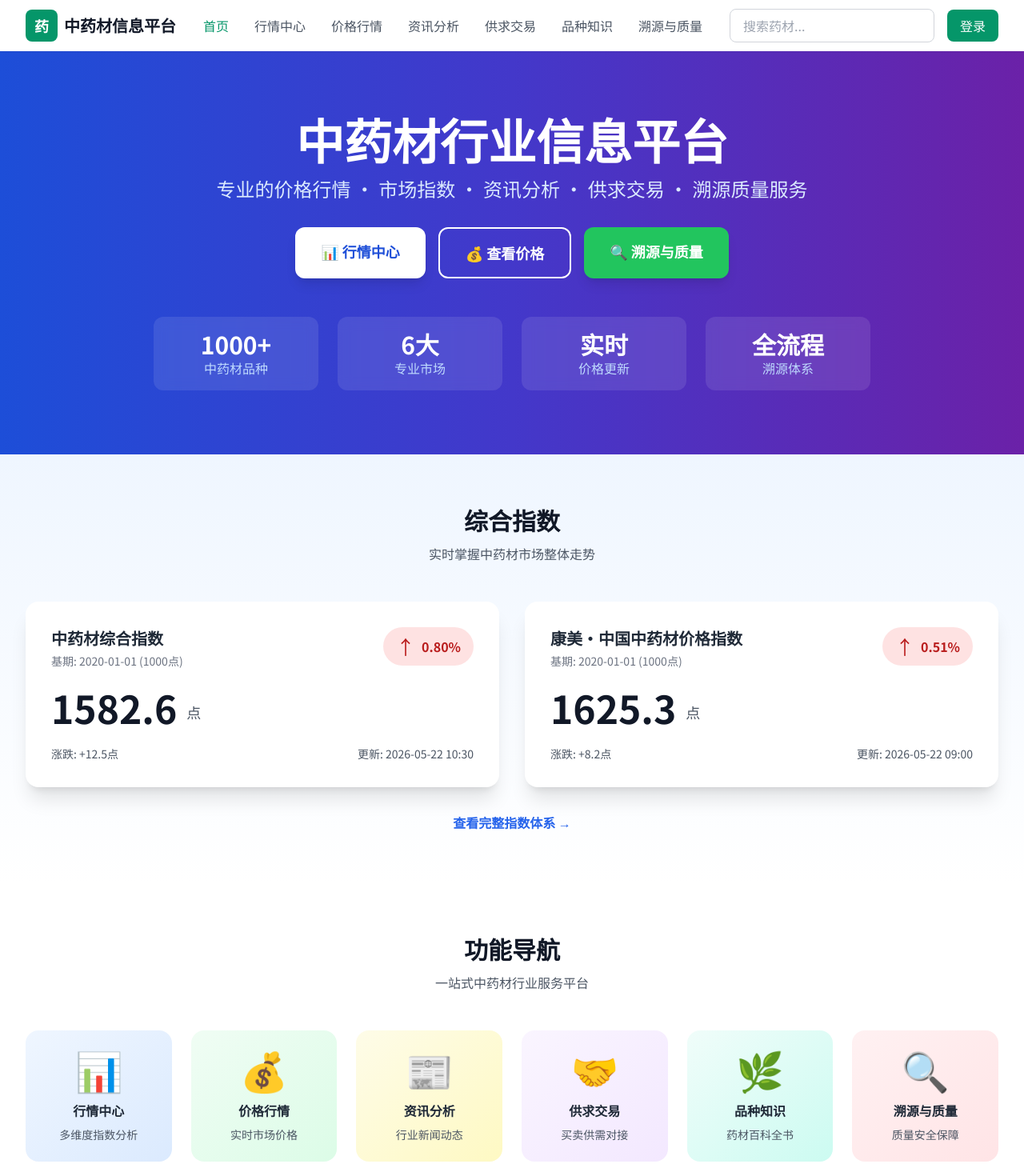
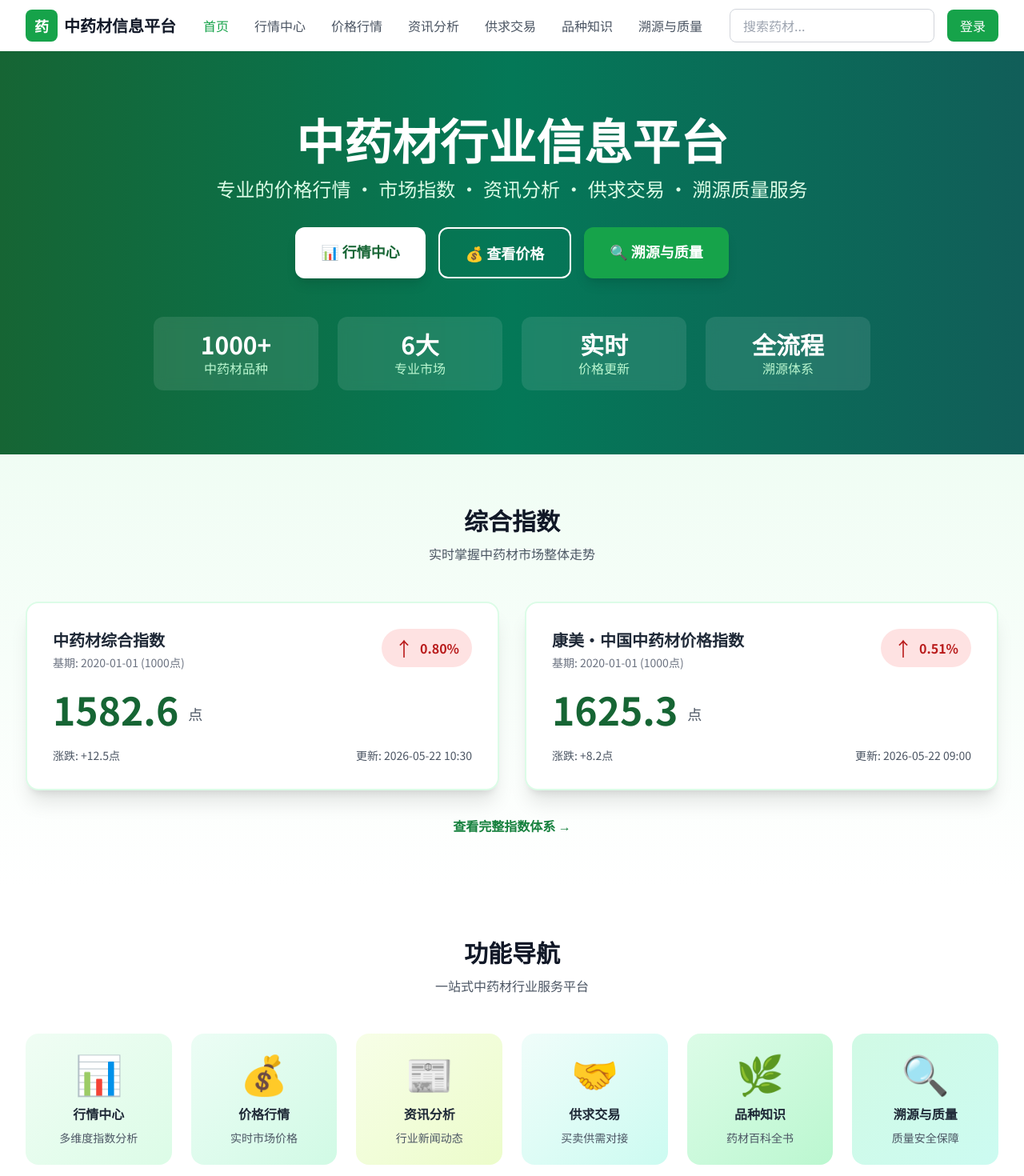
Before and after one commit to moyuseo/ysy, a React (Vite) app: page / in a window 1280 px wide. Shown: the top 1470 px of the page at 80% size. Built offline with nearby package versions, Linux system fonts and the light colour scheme.

Commit message:
feat: 中药材行业信息网站规划
Co-authored-by: traeagent <traeagent@users.noreply.github.com>

```diff
--- a/src/pages/Home.tsx
+++ b/src/pages/Home.tsx
@@ -6,21 +6,21 @@ const Home: React.FC = () => {
   return (
     <div className="min-h-screen">
       {/* Hero Section */}
-      <section className="bg-gradient-to-r from-blue-700 via-indigo-700 to-purple-800 text-white py-20">
+      <section className="bg-gradient-to-r from-green-800 via-emerald-700 to-teal-800 text-white py-20">
         <div className="container">
           <div className="text-center">
             <h1 className="text-5xl md:text-6xl font-bold mb-4">中药材行业信息平台</h1>
-            <p className="text-xl md:text-2xl text-blue-100 mb-8 max-w-3xl mx-auto">
+            <p className="text-xl md:text-2xl text-green-100 mb-8 max-w-3xl mx-auto">
               专业的价格行情 · 市场指数 · 资讯分析 · 供求交易 · 溯源质量服务
             </p>
             <div className="flex flex-wrap justify-center gap-4 mb-12">
-              <Link to="/market" className="bg-white text-blue-700 px-8 py-4 rounded-xl font-bold text-lg hover:bg-blue-50 transition-all hover:scale-105 shadow-lg">
+              <Link to="/market" className="bg-white text-green-800 px-8 py-4 rounded-xl font-bold text-lg hover:bg-green-50 transition-all hover:scale-105 shadow-lg">
                 📊 行情中心
               </Link>
               <Link to="/prices" className="border-2 border-white text-white px-8 py-4 rounded-xl font-bold text-lg hover:bg-white/10 transition-all hover:scale-105">
                 💰 查看价格
               </Link>
-              <Link to="/quality" className="bg-green-500 text-white px-8 py-4 rounded-xl font-bold text-lg hover:bg-green-600 transition-all hover:scale-105 shadow-lg">
+              <Link to="/quality" className="bg-green-600 text-white px-8 py-4 rounded-xl font-bold text-lg hover:bg-green-500 transition-all hover:scale-105 shadow-lg">
                 🔍 溯源与质量
               </Link>
             </div>
@@ -29,19 +29,19 @@ const Home: React.FC = () => {
             <div className="grid grid-cols-2 md:grid-cols-4 gap-6 max-w-4xl mx-auto">
               <div className="bg-white/10 backdrop-blur rounded-xl p-4">
                 <div className="text-3xl font-bold">1000+</div>
-                <div className="text-blue-200">中药材品种</div>
+                <div className="text-green-200">中药材品种</div>
               </div>
               <div className="bg-white/10 backdrop-blur rounded-xl p-4">
                 <div className="text-3xl font-bold">6大</div>
-                <div className="text-blue-200">专业市场</div>
+                <div className="text-green-200">专业市场</div>
               </div>
               <div className="bg-white/10 backdrop-blur rounded-xl p-4">
                 <div className="text-3xl font-bold">实时</div>
-                <div className="text-blue-200">价格更新</div>
+                <div className="text-green-200">价格更新</div>
               </div>
               <div className="bg-white/10 backdrop-blur rounded-xl p-4">
                 <div className="text-3xl font-bold">全流程</div>
-                <div className="text-blue-200">溯源体系</div>
+                <div className="text-green-200">溯源体系</div>
               </div>
             </div>
           </div>
@@ -49,7 +49,7 @@ const Home: React.FC = () => {
       </section>
 
       {/* Composite Index Section */}
-      <section className="py-16 bg-gradient-to-b from-blue-50 to-white">
+      <section className="py-16 bg-gradient-to-b from-green-50 to-white">
         <div className="container">
           <div className="text-center mb-12">
             <h2 className="text-3xl font-bold text-gray-900 mb-3">综合指数</h2>
@@ -57,7 +57,7 @@ const Home: React.FC = () => {
           </div>
           <div className="grid grid-cols-1 lg:grid-cols-2 gap-8">
             {compositeIndices.map((index) => (
-              <div key={index.id} className="bg-white rounded-2xl shadow-xl p-8 hover:shadow-2xl transition-shadow">
+              <div key={index.id} className="bg-white rounded-2xl shadow-xl p-8 hover:shadow-2xl transition-shadow border-2 border-green-100">
                 <div className="flex items-start justify-between mb-6">
                   <div>
                     <h3 className="text-xl font-bold text-gray-800">{index.name}</h3>
@@ -75,7 +75,7 @@ const Home: React.FC = () => {
                   </div>
                 </div>
                 <div className="flex items-end mb-6">
-                  <span className="text-5xl font-bold text-gray-900">{index.value.toFixed(1)}</span>
+                  <span className="text-5xl font-bold text-green-800">{index.value.toFixed(1)}</span>
                   <span className="text-lg text-gray-600 ml-3 mb-1">点</span>
                 </div>
                 <div className="flex items-center justify-between text-sm text-gray-600">
@@ -86,7 +86,7 @@ const Home: React.FC = () => {
             ))}
           </div>
           <div className="text-center mt-8">
-            <Link to="/market" className="inline-flex items-center text-blue-600 font-semibold hover:text-blue-800">
+            <Link to="/market" className="inline-flex items-center text-green-700 font-semibold hover:text-green-900">
               查看完整指数体系 →
             </Link>
           </div>
@@ -101,32 +101,32 @@ const Home: React.FC = () => {
             <p className="text-gray-600">一站式中药材行业服务平台</p>
           </div>
           <div className="grid grid-cols-2 md:grid-cols-3 lg:grid-cols-6 gap-6">
-            <Link to="/market" className="group bg-gradient-to-br from-blue-50 to-blue-100 rounded-2xl p-6 text-center hover:shadow-lg transition-all hover:-translate-y-1">
+            <Link to="/market" className="group bg-gradient-to-br from-green-50 to-green-100 rounded-2xl p-6 text-center hover:shadow-lg transition-all hover:-translate-y-1">
               <div className="text-5xl mb-4 group-hover:scale-110 transition-transform">📊</div>
               <h3 className="font-bold text-gray-800 mb-2">行情中心</h3>
               <p className="text-sm text-gray-600">多维度指数分析</p>
             </Link>
-            <Link to="/prices" className="group bg-gradient-to-br from-green-50 to-green-100 rounded-2xl p-6 text-center hover:shadow-lg transition-all hover:-translate-y-1">
+            <Link to="/prices" className="group bg-gradient-to-br from-emerald-50 to-emerald-100 rounded-2xl p-6 text-center hover:shadow-lg transition-all hover:-translate-y-1">
               <div className="text-5xl mb-4 group-hover:scale-110 transition-transform">💰</div>
               <h3 className="font-bold text-gray-800 mb-2">价格行情</h3>
               <p className="text-sm text-gray-600">实时市场价格</p>
             </Link>
-            <Link to="/news" className="group bg-gradient-to-br from-yellow-50 to-yellow-100 rounded-2xl p-6 text-center hover:shadow-lg transition-all hover:-translate-y-1">
+            <Link to="/news" className="group bg-gradient-to-br from-lime-50 to-lime-100 rounded-2xl p-6 text-center hover:shadow-lg transition-all hover:-translate-y-1">
               <div className="text-5xl mb-4 group-hover:scale-110 transition-transform">📰</div>
               <h3 className="font-bold text-gray-800 mb-2">资讯分析</h3>
               <p className="text-sm text-gray-600">行业新闻动态</p>
             </Link>
-            <Link to="/trade" className="group bg-gradient-to-br from-purple-50 to-purple-100 rounded-2xl p-6 text-center hover:shadow-lg transition-all hover:-translate-y-1">
+            <Link to="/trade" className="group bg-gradient-to-br from-teal-50 to-teal-100 rounded-2xl p-6 text-center hover:shadow-lg transition-all hover:-translate-y-1">
               <div className="text-5xl mb-4 group-hover:scale-110 transition-transform">🤝</div>
               <h3 className="font-bold text-gray-800 mb-2">供求交易</h3>
               <p className="text-sm text-gray-600">买卖供需对接</p>
             </Link>
-            <Link to="/herbs" className="group bg-gradient-to-br from-teal-50 to-teal-100 rounded-2xl p-6 text-center hover:shadow-lg transition-all hover:-translate-y-1">
+            <Link to="/herbs" className="group bg-gradient-to-br from-green-100 to-green-200 rounded-2xl p-6 text-center hover:shadow-lg transition-all hover:-translate-y-1">
               <div className="text-5xl mb-4 group-hover:scale-110 transition-transform">🌿</div>
               <h3 className="font-bold text-gray-800 mb-2">品种知识</h3>
               <p className="text-sm text-gray-600">药材百科全书</p>
             </Link>
-            <Link to="/quality" className="group bg-gradient-to-br from-rose-50 to-rose-100 rounded-2xl p-6 text-center hover:shadow-lg transition-all hover:-translate-y-1">
+            <Link to="/quality" className="group bg-gradient-to-br from-emerald-100 to-teal-100 rounded-2xl p-6 text-center hover:shadow-lg transition-all hover:-translate-y-1">
               <div className="text-5xl mb-4 group-hover:scale-110 transition-transform">🔍</div>
               <h3 className="font-bold text-gray-800 mb-2">溯源与质量</h3>
               <p className="text-sm text-gray-600">质量安全保障</p>
@@ -143,7 +143,7 @@ const Home: React.FC = () => {
             <div>
                 <div className="flex justify-between items-center mb-6">
                   <h2 className="text-2xl font-bold text-gray-900">市场指数</h2>
-                <Link to="/market" className="text-blue-600 hover:text-blue-800 font-semibold">更多 →</Link>
+                  <Link to="/market" className="text-green-700 hover:text-green-900 font-semibold">更多 →</Link>
                 </div>
               <div className="space-y-4">
                 {marketIndicesData.slice(0, 4).map((market) => (
@@ -169,7 +169,7 @@ const Home: React.FC = () => {
             <div>
                 <div className="flex justify-between items-center mb-6">
                   <h2 className="text-2xl font-bold text-gray-900">品类指数</h2>
-                <Link to="/market" className="text-blue-600 hover:text-blue-800 font-semibold">更多 →</Link>
+                  <Link to="/market" className="text-green-700 hover:text-green-900 font-semibold">更多 →</Link>
                 </div>
               <div className="space-y-4">
                 {categoryIndices.slice(0, 4).map((cat) => (
@@ -202,13 +202,13 @@ const Home: React.FC = () => {
               <h2 className="text-3xl font-bold text-gray-900 mb-2">最新价格</h2>
               <p className="text-gray-600">实时更新各大市场中药材价格</p>
             </div>
-            <Link to="/prices" className="bg-blue-600 text-white px-6 py-3 rounded-xl font-semibold hover:bg-blue-700 transition-colors">
+            <Link to="/prices" className="bg-gradient-to-r from-green-600 to-emerald-600 text-white px-6 py-3 rounded-xl font-semibold hover:from-green-700 hover:to-emerald-700 transition-all shadow-md">
               查看全部价格 →
             </Link>
           </div>
-          <div className="overflow-x-auto bg-gray-50 rounded-2xl p-2">
+          <div className="overflow-x-auto bg-green-50 rounded-2xl p-2">
             <table className="w-full bg-white rounded-xl overflow-hidden shadow">
-              <thead className="bg-gradient-to-r from-blue-500 to-indigo-600">
+              <thead className="bg-gradient-to-r from-green-600 to-emerald-600">
                 <tr>
                   <th className="px-6 py-4 text-left text-sm font-bold text-white uppercase">品种</th>
                   <th className="px-6 py-4 text-left text-sm font-bold text-white uppercase">规格</th>
@@ -220,7 +220,7 @@ const Home: React.FC = () => {
               </thead>
               <tbody className="divide-y divide-gray-200">
                 {priceList.map((item) => (
-                  <tr key={item.id} className="hover:bg-blue-50 transition-colors">
+                  <tr key={item.id} className="hover:bg-green-50 transition-colors">
                     <td className="px-6 py-4">
                       <div className="text-base font-semibold text-gray-900">{item.herbName}</div>
                     </td>
@@ -228,7 +228,7 @@ const Home: React.FC = () => {
                     <td className="px-6 py-4 text-sm text-gray-600">{item.origin}</td>
                     <td className="px-6 py-4 text-sm text-gray-600">{item.market}</td>
                     <td className="px-6 py-4">
-                      <div className="text-lg font-bold text-gray-900">{item.price} {item.unit}</div>
+                      <div className="text-lg font-bold text-green-800">{item.price} {item.unit}</div>
                     </td>
                     <td className="px-6 py-4">
                       <span className={`inline-flex px-3 py-1.5 text-sm font-bold rounded-full ${
@@ -256,7 +256,7 @@ const Home: React.FC = () => {
             <div>
               <div className="flex justify-between items-center mb-6">
                 <h2 className="text-2xl font-bold text-gray-900">核心品种指数</h2>
-                <Link to="/market" className="text-blue-600 hover:text-blue-800 font-semibold">更多 →</Link>
+                <Link to="/market" className="text-green-700 hover:text-green-900 font-semibold">更多 →</Link>
               </div>
               <div className="grid grid-cols-2 gap-4">
                 {varietyIndices.slice(0, 6).map((variety) => (
@@ -283,7 +283,7 @@ const Home: React.FC = () => {
             <div>
               <div className="flex justify-between items-center mb-6">
                 <h2 className="text-2xl font-bold text-gray-900">特色指数</h2>
-                <Link to="/market" className="text-blue-600 hover:text-blue-800 font-semibold">更多 →</Link>
+                <Link to="/market" className="text-green-700 hover:text-green-900 font-semibold">更多 →</Link>
               </div>
               <div className="space-y-4">
                 {specialtyIndices.map((special) => (
@@ -326,13 +326,13 @@ const Home: React.FC = () => {
               <h2 className="text-3xl font-bold text-gray-900 mb-2">热门品种</h2>
               <p className="text-gray-600">了解中药材品种详细知识</p>
             </div>
-            <Link to="/herbs" className="text-blue-600 hover:text-blue-800 font-semibold">
+            <Link to="/herbs" className="text-green-700 hover:text-green-900 font-semibold">
               查看全部 →
             </Link>
           </div>
           <div className="grid grid-cols-2 md:grid-cols-4 lg:grid-cols-8 gap-6">
             {herbs.map((herb) => (
-              <Link key={herb.id} to={`/herbs/${herb.id}`} className="group bg-gray-50 rounded-2xl overflow-hidden hover:shadow-xl transition-all hover:-translate-y-2">
+              <Link key={herb.id} to={`/herbs/${herb.id}`} className="group bg-gradient-to-br from-green-50 to-emerald-50 rounded-2xl overflow-hidden hover:shadow-xl transition-all hover:-translate-y-2">
                 {herb.imageUrl && (
                   <div className="h-36 overflow-hidden">
                     <img src={herb.imageUrl} alt={herb.name} className="w-full h-full object-cover group-hover:scale-110 transition-transform duration-500" />
@@ -356,18 +356,18 @@ const Home: React.FC = () => {
               <h2 className="text-3xl font-bold text-gray-900 mb-2">资讯分析</h2>
               <p className="text-gray-600">行业新闻 · 政策解读 · 市场分析</p>
             </div>
-            <Link to="/news" className="text-blue-600 hover:text-blue-800 font-semibold">
+            <Link to="/news" className="text-green-700 hover:text-green-900 font-semibold">
               查看更多 →
             </Link>
           </div>
           <div className="grid grid-cols-1 md:grid-cols-3 gap-6">
             {newsList.slice(0, 3).map((news) => (
-              <Link key={news.id} to="/news" className="bg-white rounded-2xl overflow-hidden shadow hover:shadow-xl transition-shadow">
+              <Link key={news.id} to="/news" className="bg-white rounded-2xl overflow-hidden shadow hover:shadow-xl transition-shadow border-2 border-green-100">
                 {news.imageUrl && (
                   <img src={news.imageUrl} alt={news.title} className="w-full h-48 object-cover" />
                 )}
                 <div className="p-6">
-                  <span className="inline-block bg-blue-100 text-blue-700 px-3 py-1 rounded-full text-xs font-semibold mb-3">
+                  <span className="inline-block bg-green-100 text-green-700 px-3 py-1 rounded-full text-xs font-semibold mb-3">
                     {news.category}
                   </span>
                   <h3 className="font-bold text-gray-900 mb-2 line-clamp-2">{news.title}</h3>
--- a/tailwind.config.js
+++ b/tailwind.config.js
@@ -8,14 +8,29 @@ export default {
     extend: {
       colors: {
         primary: {
-          50: '#ecfdf5',
-          100: '#d1fae5',
-          500: '#10b981',
-          600: '#059669',
-          700: '#047857',
+          50: '#f0fdf4',
+          100: '#dcfce7',
+          200: '#bbf7d0',
+          300: '#86efac',
+          400: '#4ade80',
+          500: '#22c55e',
+          600: '#16a34a',
+          700: '#15803d',
+          800: '#166534',
+          900: '#14532d',
+          950: '#052e16',
         },
         secondary: {
-          500: '#6366f1',
+          50: '#f0fdfa',
+          100: '#ccfbf1',
+          200: '#99f6e4',
+          300: '#5eead4',
+          400: '#2dd4bf',
+          500: '#14b8a6',
+          600: '#0d9488',
+          700: '#0f766e',
+          800: '#115e59',
+          900: '#134e4a',
         },
       },
       fontFamily: {
```
Also changed, not shown: src/pages/MarketCenter.tsx (+19 -19 lines), src/pages/Prices.tsx (+7 -7 lines). Lines whose indentation alone changed are shown as unchanged.
